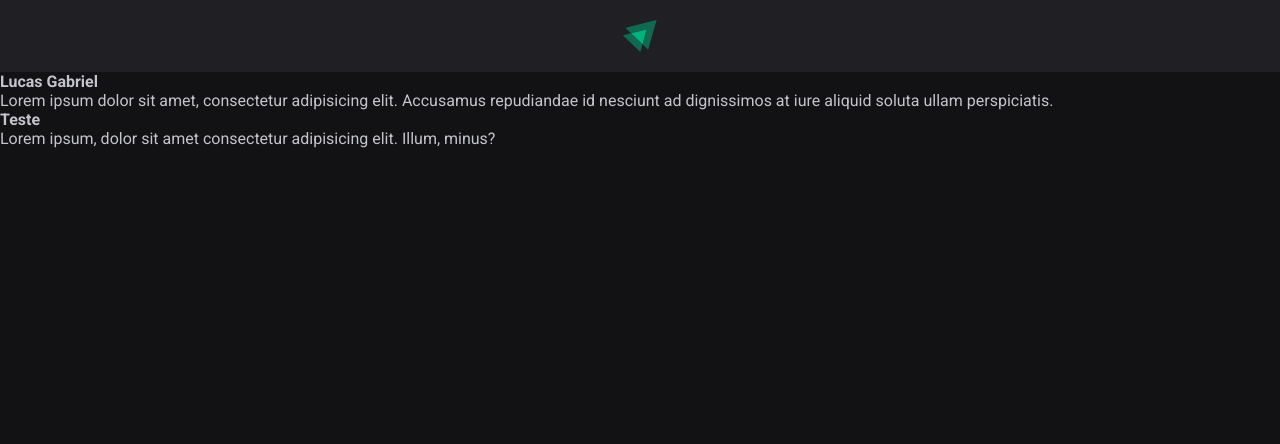
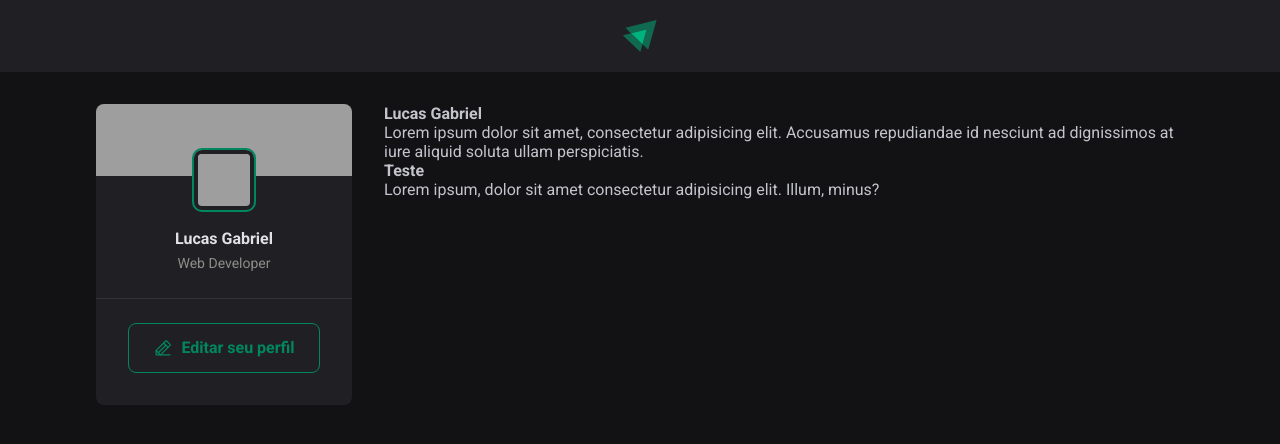
Before and after one commit to lwkas-gabriel/Projetos-e-Aulas---Rocketseat, a React (Vite) app in the folder ignite-reactjs-2022/01-fundamentos-reactjs/: page / in a window 1280 px wide. Shown: the top 444 px of the page. Built offline with nearby package versions, Linux system fonts and the light colour scheme; grey boxes are pictures that could not be loaded.

Commit message:
componente sidebar finalizado

```diff
--- a/ignite-reactjs-2022/01-fundamentos-reactjs/package.json
+++ b/ignite-reactjs-2022/01-fundamentos-reactjs/package.json
@@ -8,6 +8,7 @@
     "preview": "vite preview"
   },
   "dependencies": {
+    "phosphor-react": "^1.4.1",
     "react": "^18.0.0",
     "react-dom": "^18.0.0"
   },
--- a/ignite-reactjs-2022/01-fundamentos-reactjs/src/App.jsx
+++ b/ignite-reactjs-2022/01-fundamentos-reactjs/src/App.jsx
@@ -1,11 +1,20 @@
 import { Header } from "./components/Header"
 import { Post } from "./Post"
+
 import "./global.css"
+
+import styles from "./App.module.css"
+import { Sidebar } from "./components/Sidebar"
 
 export function App() {
   return (
     <div>
+
       <Header />
+
+      <div className={styles.wrapper}>
+        <Sidebar />
+        <main>
           <Post
             author="Lucas Gabriel"
             content="Lorem ipsum dolor sit amet, consectetur adipisicing elit. Accusamus repudiandae id nesciunt ad dignissimos at iure aliquid soluta ullam perspiciatis."
@@ -15,6 +24,8 @@
             author="Teste"
             content="Lorem ipsum, dolor sit amet consectetur adipisicing elit. Illum, minus?"
           />
+        </main>
+      </div>
 
     </div>
 
--- /dev/null
+++ b/ignite-reactjs-2022/01-fundamentos-reactjs/src/App.module.css
@@ -0,0 +1,10 @@
+.wrapper{
+    max-width: 70rem;
+    margin: 2rem auto;
+    padding: 0 1rem;
+
+    display: grid;
+    grid-template-columns: 256px 1fr;
+    gap: 2rem;
+    align-items: flex-start;
+}
--- /dev/null
+++ b/ignite-reactjs-2022/01-fundamentos-reactjs/src/components/Sidebar.jsx
@@ -0,0 +1,24 @@
+import { PencilLine } from "phosphor-react"
+import styles from "./Sidebar.module.css";
+
+export function Sidebar(){
+    return (
+        <aside className={styles.sidebar}>
+            <img
+                className={styles.cover}
+                src="https://images.unsplash.com/photo-1522252234503-e356532cafd5?ixlib=rb-1.2.1&ixid=MnwxMjA3fDB8MHxwaG90by1wYWdlfHx8fGVufDB8fHx8&auto=format&fit=crop&w=500&q=50"
+            />
+
+            <div className={styles.profile}>
+                <img className={styles.avatar} src="https://github.com/lwkas-gabriel.png" alt="" />
+
+                <strong>Lucas Gabriel</strong>
+                <span>Web Developer</span>
+            </div>
+
+            <footer>
+                <a href="#"><PencilLine size={20}/>Editar seu perfil</a>
+            </footer>
+        </aside>
+    );
+}
--- /dev/null
+++ b/ignite-reactjs-2022/01-fundamentos-reactjs/src/components/Sidebar.module.css
@@ -0,0 +1,70 @@
+.sidebar{
+    background: var(--gray-800);
+    border-radius: 8px;
+    overflow: hidden;
+}
+
+.cover{
+    width: 100%;
+    height: 72px;
+    object-fit: cover;
+}
+
+.profile{
+    display: flex;
+    flex-direction: column;
+    align-items: center;
+
+    margin-top: calc(0px - 1.5rem - 6px);
+}
+
+.avatar{
+    width: calc(3rem + 12px);
+    height: calc(3rem + 12px);
+
+    border-radius: 8px;
+    border: 4px solid var(--gray-800);
+    outline: 2px solid var(--green-500);
+}
+
+.profile strong{
+    margin-top: 1rem;
+    color: var(--gray-100);
+    line-height: 1.6;
+}
+
+.profile span{
+    font-size: 0.875rem;
+    color: var(--gray-400);
+    line-height: 1.6;
+}
+
+.sidebar footer {
+    border-top: 1px solid var(--gray-600);
+    margin-top: 1.5rem;
+    padding: 1.5rem 2rem 2rem;
+}
+
+.sidebar footer a{
+    background: transparent;
+    color: var(--green-500);
+    border: 1px solid var(--green-500);
+    border-radius: 8px;
+    height: 50px;
+    padding: 0 1.5rem;
+    font-weight: bold;
+    display: block;
+    text-decoration: none;
+
+    display: flex;
+    align-items: center;
+    justify-content: center;
+
+    gap:0.5rem;
+    transition: color 0.1s, background-color 0.1s;
+}
+
+.sidebar footer a:hover{
+    background: var(--green-500);
+    color: var(--white);
+}
```
Also changed, not shown: 1 other file (tests, documents, lock files or other folders). Lines whose indentation alone changed are shown as unchanged.
